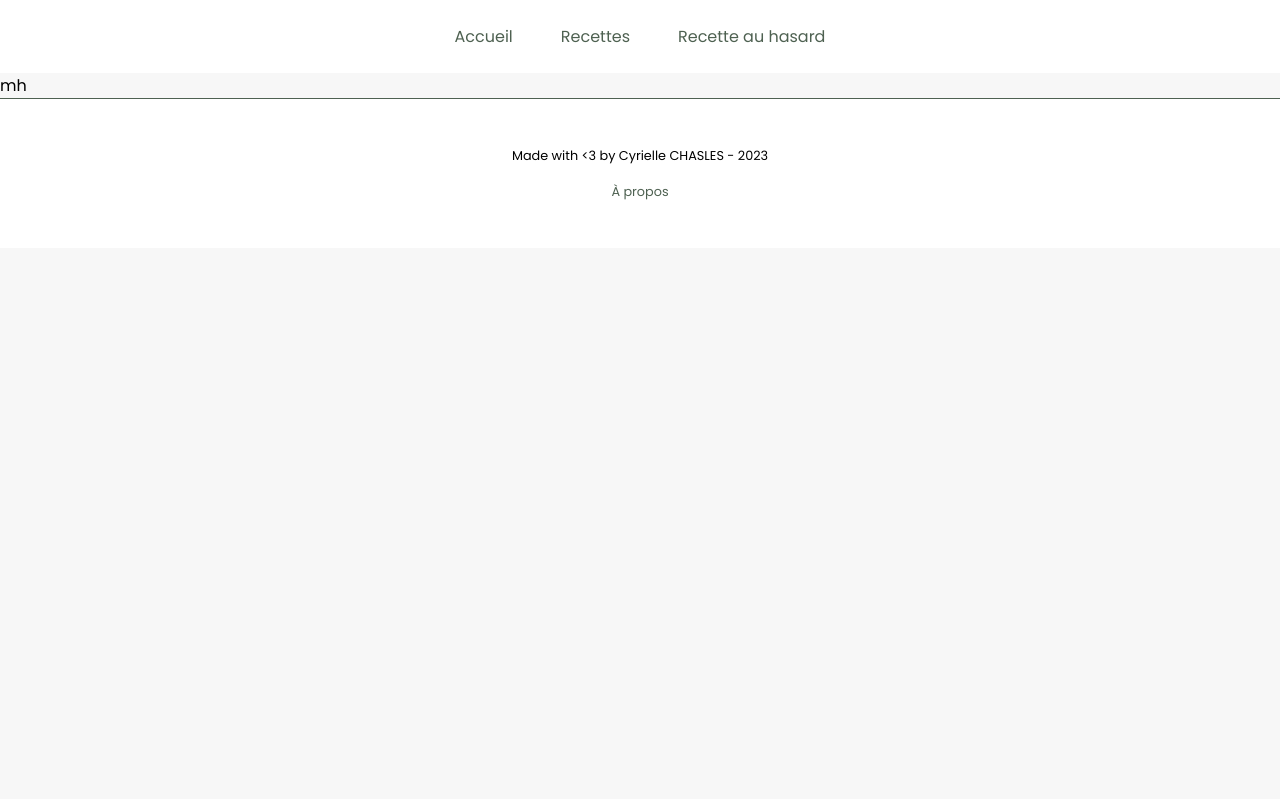
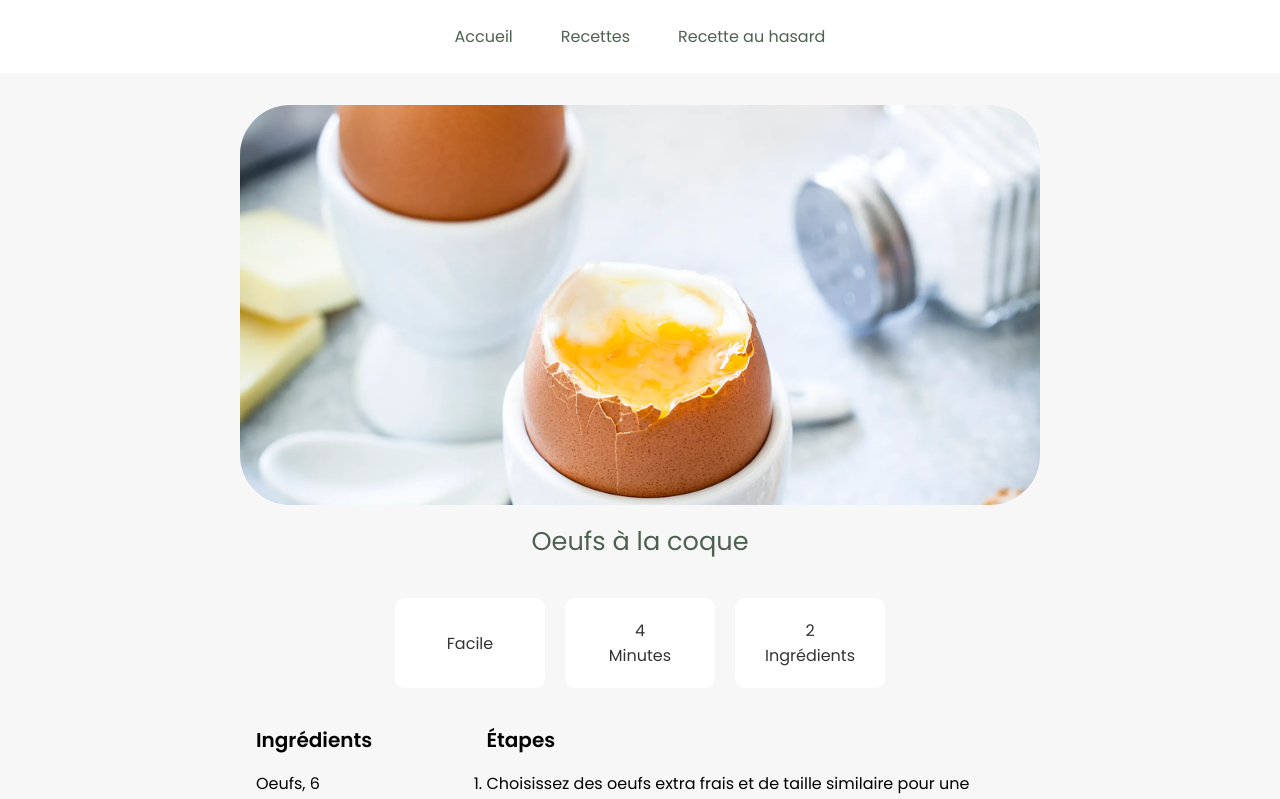
Before and after one commit to krauzeure/veggiefest, a Next.js app: page /recipes/random in a window 1280 px wide. Shown: the top 799 px of the page. Built offline with nearby package versions, Linux system fonts and the light colour scheme.

Commit message:
Using the recipe component on the random page

```diff
--- a/pages/recipes/random.tsx
+++ b/pages/recipes/random.tsx
@@ -1,11 +1,10 @@
 import React from 'react'
 import { recipe } from 'types/types'
+import Recipe from '@/components/Recipe/Recipe'
 
-export default function randomRecipe({recipe, randomNumber}: {recipe: recipe, randomNumber: number}) {
-  console.log(randomNumber)
-  console.log(recipe)
+export default function randomRecipe({recipe}: {recipe: recipe}) {
   return (
-    <div>mh</div>
+    <Recipe recipe={recipe} />
   )
 }
 
@@ -14,8 +13,7 @@ export async function getServerSideProps() {
     const result = await data.json()
     return {
         props: {
-            recipe: result.recipe,
-            randomNumber: result.randomNumber
+            recipe: result.recipe
         }
     }
 }
```
